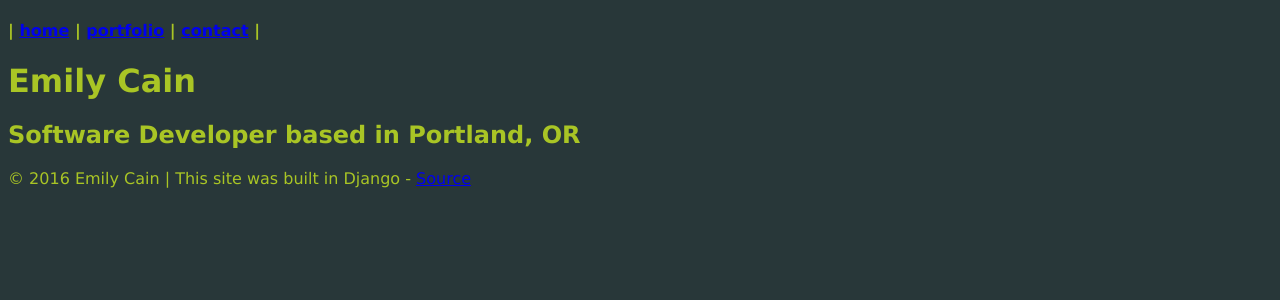
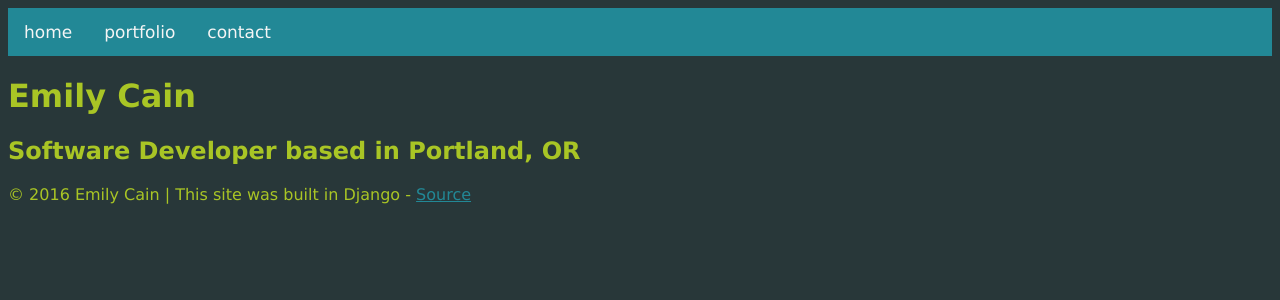
Before and after one commit to EMCain/emcain_django, a Django app: page / in a window 1280 px wide. Shown: the top 300 px of the page. Run offline with Django 3.2, Linux system fonts and the light colour scheme; data that the repository does not hold is empty.

Commit message:
cleaned up CSS/html and converted top link sectin to navbar

```diff
--- a/emcain/static/emcain/css/emcain.css
+++ b/emcain/static/emcain/css/emcain.css
@@ -3,10 +3,34 @@ body {
   color: #A9C525;
   font-family: "Lucida Sans Unicode", "Lucida Grande", sans-serif; }
 
-ul {
+a:link {
+  color: #228896; }
+a:visited {
+  color: #48c5d6; }
+a:hover {
+  color: #9cdfe8; }
+a:active {
+  color: #F5F5F5; }
+
+ul.top-navbar {
+  list-style-type: none;
+  margin: 0;
+  padding: 0;
+  overflow: hidden;
   background-color: #228896; }
-
-li {
-  outline: solid #F5F5F5 4px; }
+  ul.top-navbar li {
+    float: left; }
+    ul.top-navbar li a {
+      display: inline-block;
+      color: #F5F5F5;
+      text-align: center;
+      padding: 14px 16px;
+      text-decoration: none;
+      transition: 0.3s;
+      font-size: 17px; }
+      ul.top-navbar li a:hover {
+        background-color: #19626c; }
+    ul.top-navbar li.icon {
+      display: none; }
 
 /*# sourceMappingURL=emcain.css.map */
--- a/emcain/static/emcain/sass/emcain.scss
+++ b/emcain/static/emcain/sass/emcain.scss
@@ -10,16 +10,60 @@ $outline-color: #F5F5F5;
 $outline-thickness: 4px;
 
 
+// navbar - based loosely on http://www.w3schools.com/howto/howto_js_topnav.asp
+
+$top-navbar-margin: 0;
+$top-navbar-padding: 0;
+$navbar-transition: 0.3s;
+$navbar-font-size: 17px;
+
+
 body {
   background-color: $bg-color;
   color: $main-text-color;
   font-family: $main-font-family;
 }
 
-ul {
-  background-color: $emphasis-color;
+a {
+  &:link {
+    color: $emphasis-color;
+  }
+  &:visited {
+    color: lighten($emphasis-color, 20%);
+  }
+  &:hover {
+    color: lighten($emphasis-color, 40%);
+  }
+  &:active {
+    color: $outline-color;
+  }
 }
 
-li {
-  outline: solid $outline-color $outline-thickness;
+ul.top-navbar {
+  list-style-type: none;
+  margin: $top-navbar-margin;
+  padding: $top-navbar-padding;
+  overflow: hidden;
+  background-color: $emphasis-color;
+
+  li {
+    float: left;
+    a {
+      display: inline-block;
+      color: $outline-color;
+      text-align: center;
+      padding: 14px 16px;
+      text-decoration: none;
+      transition: $navbar-transition;
+      font-size: $navbar-font-size;
+
+      &:hover {
+        background-color: darken($emphasis-color, 10%);
+      }
+    }
+    &.icon {
+      display: none;
+    }
+  }
+
 }
--- a/templates/base.html
+++ b/templates/base.html
@@ -8,11 +8,14 @@
 
     <link rel="stylesheet" type="text/css" href="{% static 'emcain/css/emcain.css' %}" /></head>
 <body>
-<h4>|
+<ul class="top-navbar">
     {% for key, value in nav.items %}
-        <a href="{{ value }}">{{ key }}</a> |
+        <li><a href="{{ value }}">{{ key }}</a></li>
     {% endfor %}
-</h4>
+    <li class="icon">
+        <a href="javascript:void(0);" onclick="myFunction()">&#9776;</a>
+    </li>
+</ul>
 <h1>
     {% if title == "Home" %}
         Emily Cain
```
